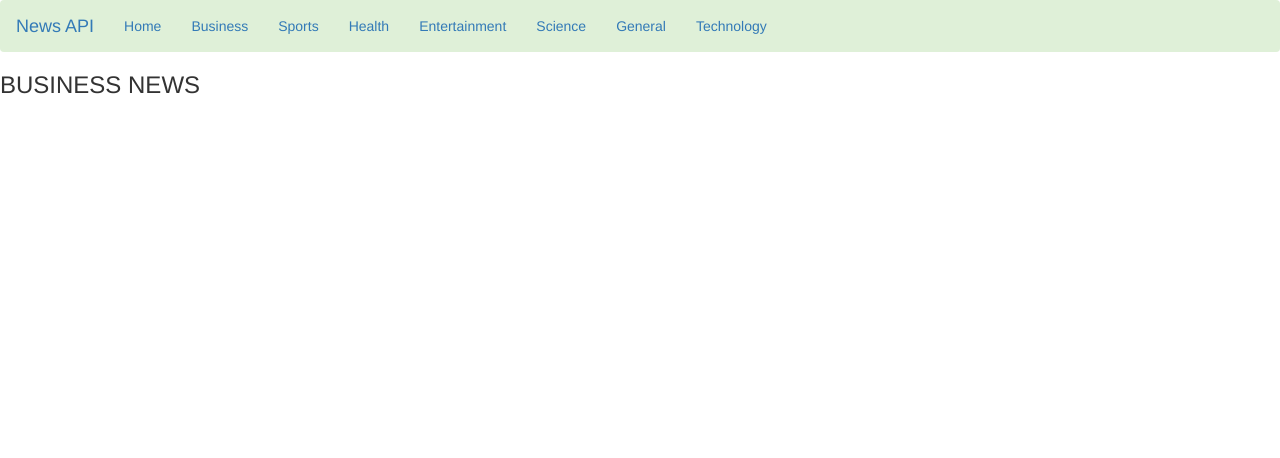
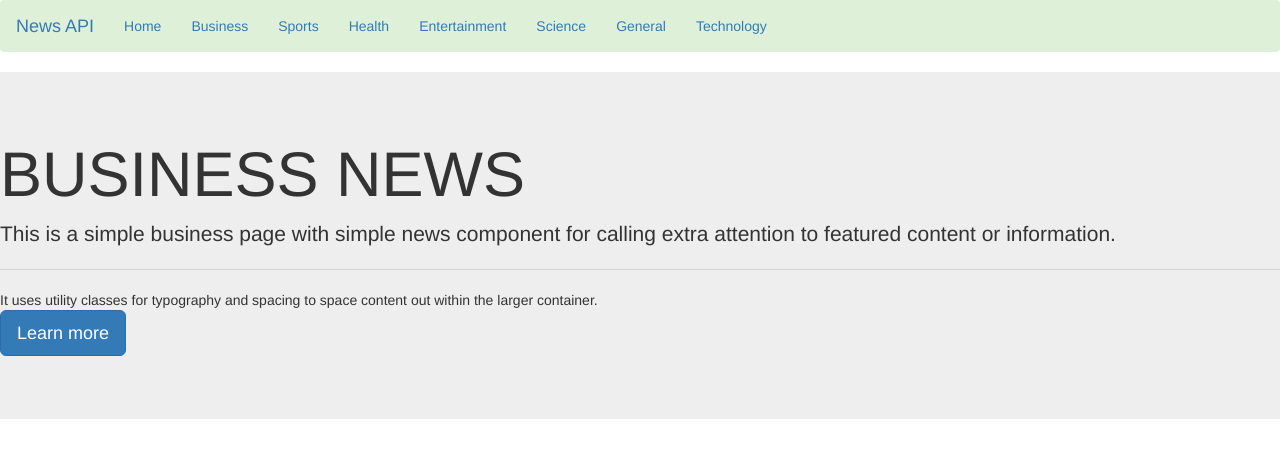
Before and after one commit to BenOkwara/newsapi, a Flask app: template app/templates/business.html in a window 1280 px wide. Shown: the top 458 px of the page. Run offline with Flask 2, Linux system fonts and the light colour scheme; the template is opened without the code that fills it, so the values that code supplies are empty; some libraries are stand-ins or nearby versions.

Commit message:
Edit HTML in Business Category

```diff
--- a/app/templates/business.html
+++ b/app/templates/business.html
@@ -1,13 +1,32 @@
 {% extends 'base.html'%}
 {% import 'macros.html' as macro%}
 
+
+<!--<h3> BUSINESS NEWS </h3>-->
+         <!--<ul>-->
+
+             <!--{{ macro.displaySourceList(business)}}-->
+
+        <!--</ul>-->
+
+
 {% block content %}
 
-<h3> BUSINESS NEWS </h3>
-         <ul>
+<div class="jumbotron">
+  <h1 class="display-3">BUSINESS NEWS</h1>
+  <p class="lead">This is a simple business page with simple news component for calling extra attention to featured content or information.</p>
+  <hr class="my-4">
+
+      <ul>
 
              {{ macro.displaySourceList(business)}}
 
         </ul>
 
+
+      It uses utility classes for typography and spacing to space content out within the larger container.
+  <p class="lead">
+    <a class="btn btn-primary btn-lg" href="#" role="button">Learn more</a>
+  </p>
+</div>
 {% endblock%}
```
